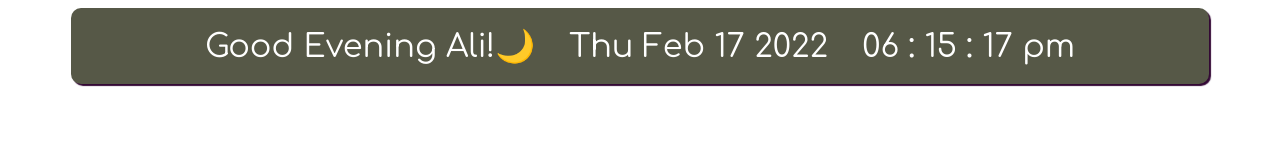
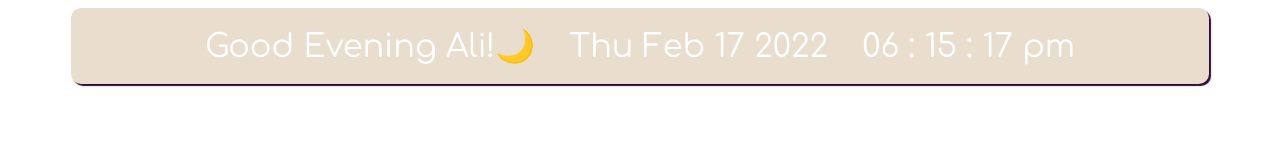
Before and after one commit to chimvantae/notion, a plain HTML site: page index.html in a window 1280 px wide. Drawn offline with Linux system fonts and the light colour scheme.

Commit message:
Update index.html

```diff
--- a/index.html
+++ b/index.html
@@ -40,7 +40,7 @@ h1 {
 .card {
     padding: 10px 25px 10px 25px;
     border-radius: 10px;
-    background: #565847;
+    background: #E9DDCE;
     width: 85vw;
     color: #fff;
     display: inline-block;
```
